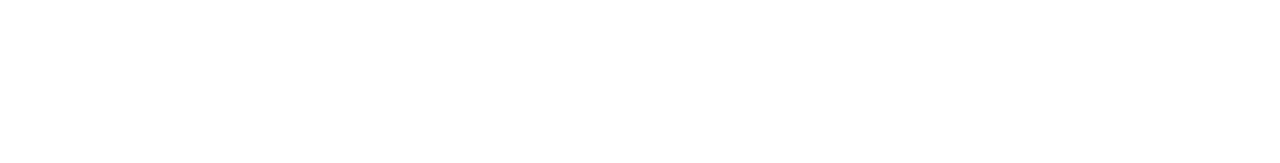
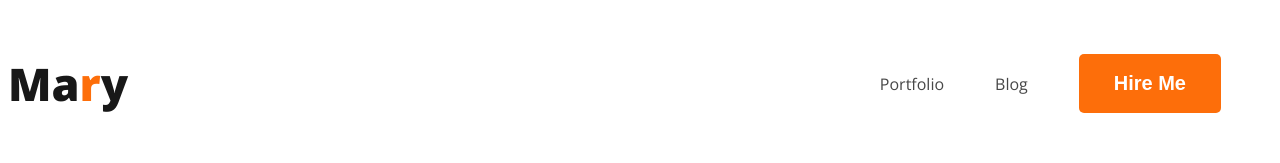
Before and after one commit to izaz10921/webdeveloper-portfolio, a plain HTML site: page index.html in a window 1280 px wide. Drawn offline with nearby package versions, Linux system fonts and the light colour scheme.

Commit message:
added nav

```diff
--- a/index.html
+++ b/index.html
@@ -1,12 +1,27 @@
 <!DOCTYPE html>
 <html lang="en">
+
 <head>
     <meta charset="UTF-8">
     <meta name="viewport" content="width=device-width, initial-scale=1.0">
     <title>Web Developer Portfolio</title>
+    <link rel="preconnect" href="https://fonts.googleapis.com">
+    <link rel="preconnect" href="https://fonts.gstatic.com" crossorigin>
+    <link href="https://fonts.googleapis.com/css2?family=Open+Sans:wght@400;700;800&display=swap" rel="stylesheet">
+    <link rel="stylesheet" href="styles/portfolio.css">
 </head>
+
 <body>
     <header>
+        <nav>
+            <h3 class="nav-title">Ma<span class="text-primary">r</span>y</h3>
+            <ul>
+                <li><a href="">Portfolio</a></li>
+                <li><a href="">Blog</a></li>
+                <li><button class="btn-primary">Hire Me</button></li>
+            </ul>
+
+        </nav>
 
     </header>
     <main>
@@ -17,4 +32,5 @@
     </footer>
 
 </body>
+
 </html>
--- /dev/null
+++ b/styles/portfolio.css
@@ -0,0 +1,48 @@
+/* nav related styles */
+nav {
+    display: flex;
+    justify-content: space-between;
+    align-items: center;
+}
+
+body {
+    font-family: 'Open Sans', sans-serif;
+}
+
+.nav-title {
+    color: #181818;
+    font-size: 45px;
+    font-weight: 800;
+
+}
+
+.text-primary {
+    color: #FD6E0A;
+}
+
+nav>ul {
+    display: flex;
+    align-items: center;
+}
+
+nav li {
+    list-style: none;
+    margin-right: 51px;
+}
+
+nav a {
+    text-decoration: none;
+    color: #474747;
+}
+
+.btn-primary {
+    border-radius: 5px;
+    background: #FD6E0A;
+    border: 0;
+    font-size: 20px;
+    font-style: normal;
+    font-weight: 700;
+    color: white;
+    padding: 18px 35px;
+
+}
```
